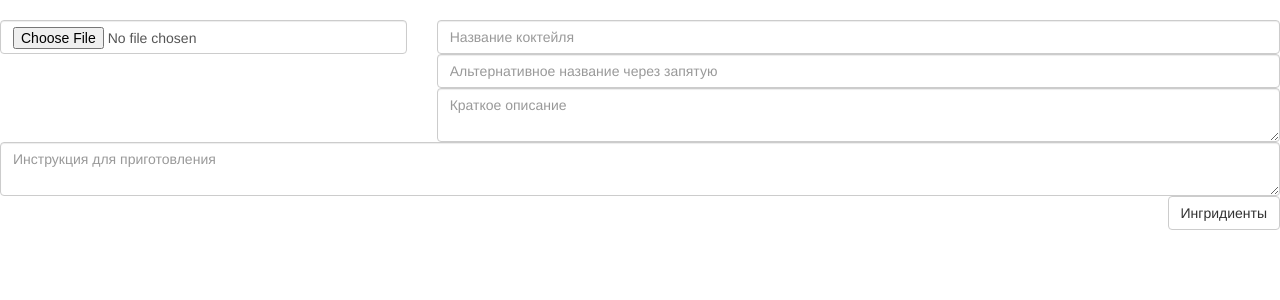
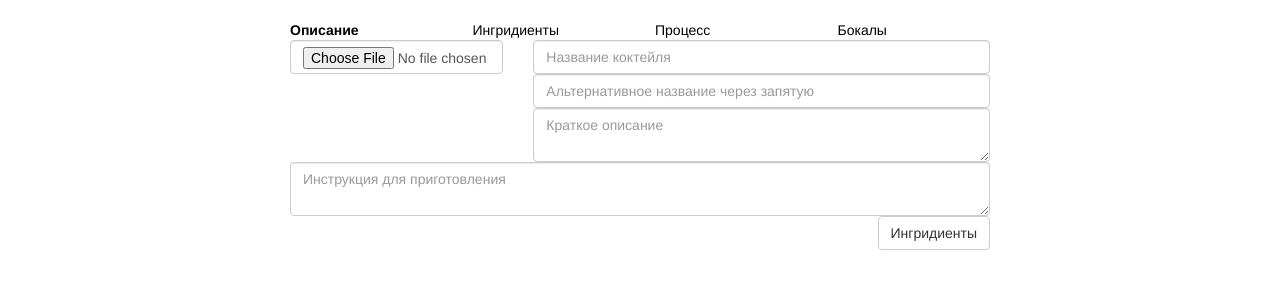
Before and after one commit to zlodiak/coctails, a PHP site: page / in a window 1280 px wide. Shown: the top 300 px of the page. Run offline with PHP 8.4, Linux system fonts and the light colour scheme.

Commit message:
navig ok

```diff
--- a/css/styles.css
+++ b/css/styles.css
@@ -27,6 +27,10 @@ INFO:
 	border: 1px solid #ccc;
 }
 
+.coctail_form{
+	width: 700px;
+	margin: 0 auto;
+}
 
 
 /****************************************************************************** GLOBAL_layout */
@@ -40,4 +44,19 @@ INFO:
 }
 
 
-/****************************************************************************** GLOBAL_blocks: places_area */
+/****************************************************************************** GLOBAL_blocks: navigation_box */
+.navigation_box{
+
+}
+
+	.navigation_box .navLink{
+		font-weight: normal;
+		text-decoration: none;
+		color: #000;
+
+		display: block;
+	}
+
+	.navigation_box .navLink.active{
+		font-weight: bold;
+	}
--- a/js/project/routers/navigationRouter.js
+++ b/js/project/routers/navigationRouter.js
@@ -14,18 +14,22 @@ APP.NavigationRouter = Backbone.Router.extend({
 
   page_desc: function () {
     this._showView(APP.pageDescView);
+    APP.navigationView.setActivePunkt('#navDesc');
   },
 
   page_ingridients: function () {
     this._showView(APP.pageIngridientsView);
+    APP.navigationView.setActivePunkt('#navIngridients');
   },
 
   page_process: function () {
     this._showView(APP.pageProcessView);
+    APP.navigationView.setActivePunkt('#navProcess');
   },
 
   page_stemware: function () {
     this._showView(APP.pageStemwareView);
+    APP.navigationView.setActivePunkt('#navStemware');
   },
 
   page_error404: function () {
--- a/js/project/tpls/tpls.php
+++ b/js/project/tpls/tpls.php
@@ -1,3 +1,13 @@
+<script type="text/template" id="navigationTpl">
+  <div class="row navigation_box" id="navigationBox">
+    <a class="col-xs-3 navLink" id="navDesc"        href="#page_desc">Описание</a>
+    <a class="col-xs-3 navLink" id="navIngridients" href="#page_ingridients">Ингридиенты</a>
+    <a class="col-xs-3 navLink" id="navProcess"     href="#page_process">Процесс</a>
+    <a class="col-xs-3 navLink" id="navStemware"    href="#page_stemware">Бокалы</a>
+  </div>
+</script>
+
+
 <script type="text/template" id="pageDescTpl">
   <div class="row">
     <div class="col-xs-4">
--- /dev/null
+++ b/js/project/views/coctailView.js
@@ -0,0 +1,41 @@
+APP.CoctailFormView = Backbone.View.extend({
+
+  initialize: function() {
+    this.pagesViews = [];
+
+    APP.pageDescView = new APP.PageDescView(),
+    APP.pageIngridientsView = new APP.PageIngridientsView(),
+    APP.pageProcessView = new APP.PageProcessView(),
+    APP.pageStemwareView = new APP.PageStemwareView();
+
+    this.pagesViews.push(APP.pageDescView);
+    this.pagesViews.push(APP.pageIngridientsView);
+    this.pagesViews.push(APP.pageProcessView);
+    this.pagesViews.push(APP.pageStemwareView);
+
+    this.render();
+
+
+  },
+
+  render: function () {
+    var self = this;
+
+    _.each(this.pagesViews, function(view){
+      $(self.el).append(view.render().el);
+    });
+
+    //APP.navigationView = new APP.NavigationView();
+    //console.log(APP.navigationView)
+    //this.$el.prepend(APP.navigationView.render().el);
+
+    return this;
+  },
+
+  hideAllVews: function () {  console.log('hav')
+    _.each(this.pagesViews, function(view){
+      view.$el.addClass('hide');
+    });
+  }
+
+});
--- /dev/null
+++ b/js/project/views/navigationView.js
@@ -0,0 +1,23 @@
+APP.NavigationView = Backbone.View.extend({
+
+  initialize: function() {
+    this.render();
+  },
+
+  id: 'navigation',
+
+  className: 'navigation',
+
+  template: _.template($('#navigationTpl').html()),
+
+  render: function () {
+    this.$el.html(this.template());
+    return this;
+  },
+
+  setActivePunkt: function (activeId) {
+    this.$el.find('#navigationBox .navLink').removeClass('active');
+    this.$el.find(activeId).addClass('active');
+  }
+
+});
--- a/js/project/views/pagesViews.js
+++ b/js/project/views/pagesViews.js
@@ -1,41 +1,3 @@
-APP.CoctailFormView = Backbone.View.extend({
-
-  initialize: function() {
-    this.pagesViews = [];
-
-    APP.pageDescView = new APP.PageDescView(),
-    APP.pageIngridientsView = new APP.PageIngridientsView(),
-    APP.pageProcessView = new APP.PageProcessView(),
-    APP.pageStemwareView = new APP.PageStemwareView();
-
-    this.pagesViews.push(APP.pageDescView);
-    this.pagesViews.push(APP.pageIngridientsView);
-    this.pagesViews.push(APP.pageProcessView);
-    this.pagesViews.push(APP.pageStemwareView);
-
-    this.render();
-
-
-  },
-
-  render: function () {
-      var self = this;
-
-    _.each(this.pagesViews, function(view){
-      $(self.el).append(view.render().el);
-    });
-
-    return this;
-  },
-
-  hideAllVews: function () {  console.log('hav')
-    _.each(this.pagesViews, function(view){
-      view.$el.addClass('hide');
-    });
-  }
-
-});
-
 APP.PageDescView = Backbone.View.extend({
 
   initialize: function() {
--- a/scripts.php
+++ b/scripts.php
@@ -14,8 +14,14 @@
 <script src="js/project/collections/collections.js"></script>
 <script src="js/project/views/pagesViews.js"></script>
 <script src="js/project/views/modalViews.js"></script>
+<script src="js/project/views/coctailView.js"></script>
+<script src="js/project/views/navigationView.js"></script>
 
 <script>
   APP.coctailFormView = new APP.CoctailFormView({el: '#coctailForm'});
-  var navigationRouter = new APP.NavigationRouter();
+
+  APP.navigationView = new APP.NavigationView();
+  $('#coctailForm').prepend(APP.navigationView.el);
+
+  APP.navigationRouter = new APP.NavigationRouter();
 </script>
```
